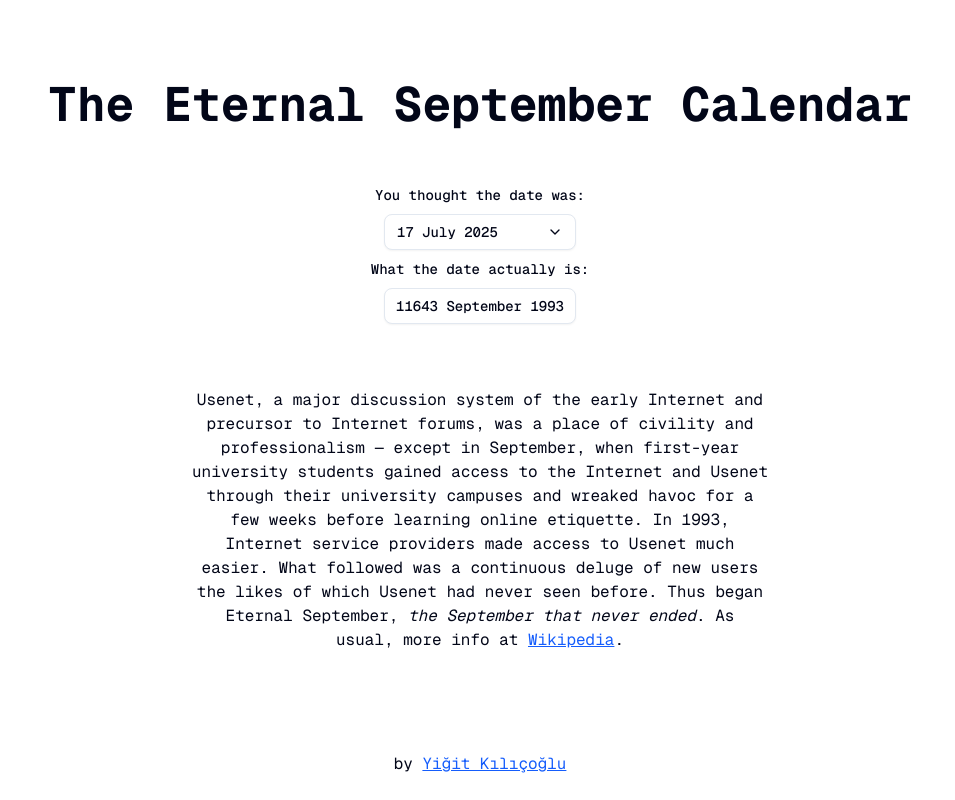
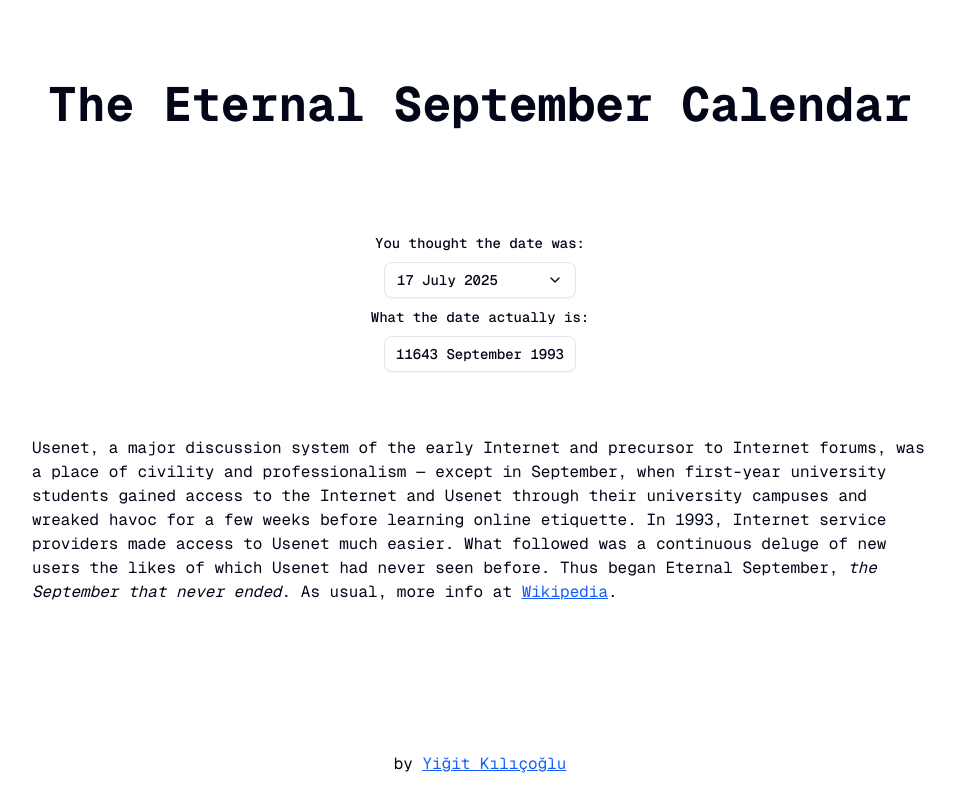
Before and after one commit to kilyig/eternal-september-calendar, a Next.js app: page /eternal-september-calendar/ in a window 1280 px wide. Shown: the whole page, without its empty margins (160-1115 px from the left). Built offline with nearby package versions, Linux system fonts and the light colour scheme.

Commit message:
adjust paragraph width on desktop

```diff
--- a/src/app/page.tsx
+++ b/src/app/page.tsx
@@ -8,7 +8,7 @@ export default function Home() {
       </header>
       <main className="flex-1 flex flex-col items-center justify-center px-8 pb-12 sm:px-20 gap-8">
         <EternalSeptemberCalendar />
-        <p className="font-mono max-w-xl text-center mt-8">
+        <p className="font-mono max-w-md sm:max-w-2xl lg:max-w-4xl text-center sm:text-left mt-8">
           Usenet, a major discussion system of the early Internet and precursor to Internet forums, was a place of civility and professionalism — except in September, when first-year university students gained access to the Internet and Usenet through their university campuses and wreaked havoc for a few weeks before learning online etiquette. In 1993, Internet service providers made access to Usenet much easier. What followed was a continuous deluge of new users the likes of which Usenet had never seen before. Thus began Eternal September, <i>the September that never ended</i>. As usual, more info at <a href="https://en.wikipedia.org/wiki/Eternal_September" className="text-blue-600 underline">Wikipedia</a>.
         </p>
       </main>
```
